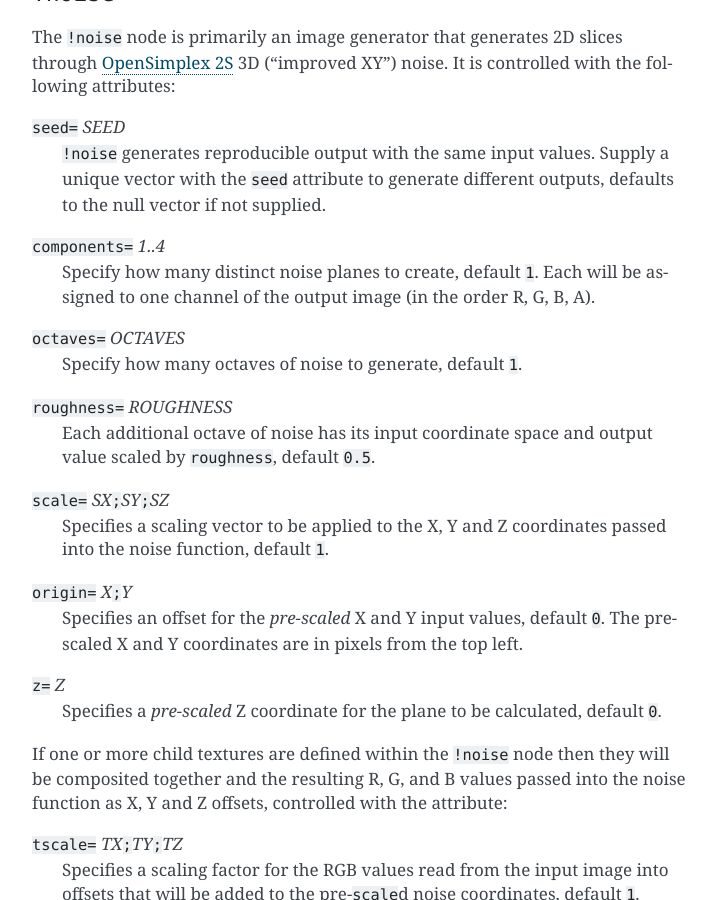
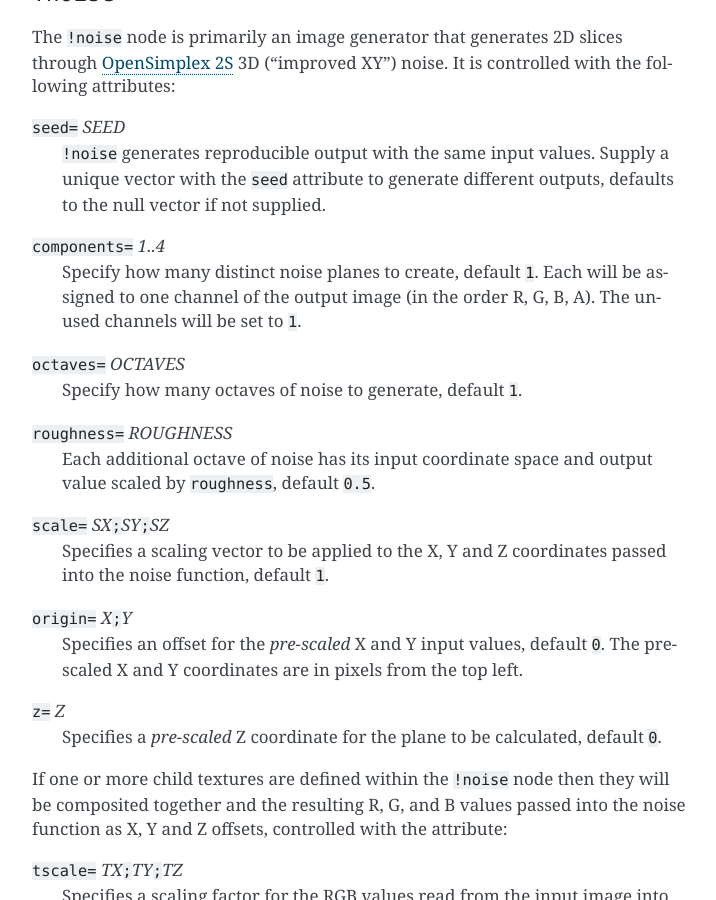
Before and after one commit to jonathanhogg/flitter, a Sphinx documentation site: the page built from docs/windows.md, in a window 1280 px wide and 900 px high, scrolled down 16882 px. Shown: the whole window, without its empty margins (388-1104 px from the left). Built offline with Sphinx 7.4.7, drawn with Linux system fonts in a browser that asks for light colours.

Commit message:
Fill unused `!noise` channels with 1

```diff
--- a/docs/windows.md
+++ b/docs/windows.md
@@ -743,7 +743,8 @@ to the null vector if not supplied.
 
 `components=` *1..4*
 : Specify how many distinct noise planes to create, default `1`. Each will
-be assigned to one channel of the output image (in the order R, G, B, A).
+be assigned to one channel of the output image (in the order R, G, B, A). The
+unused channels will be set to `1`.
 
 `octaves=` *OCTAVES*
 : Specify how many octaves of noise to generate, default `1`.
```
Also changed, not shown: 1 other file.
